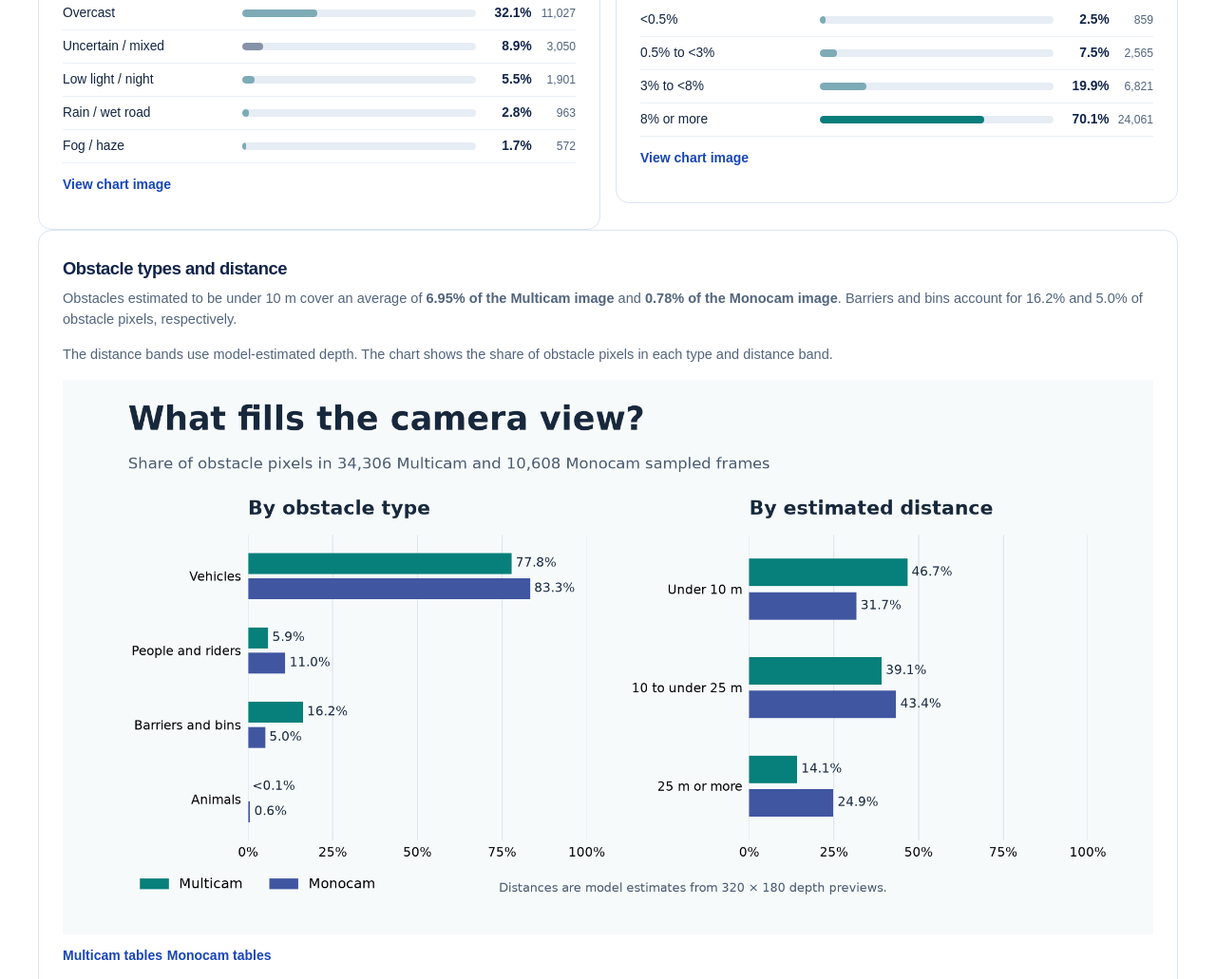
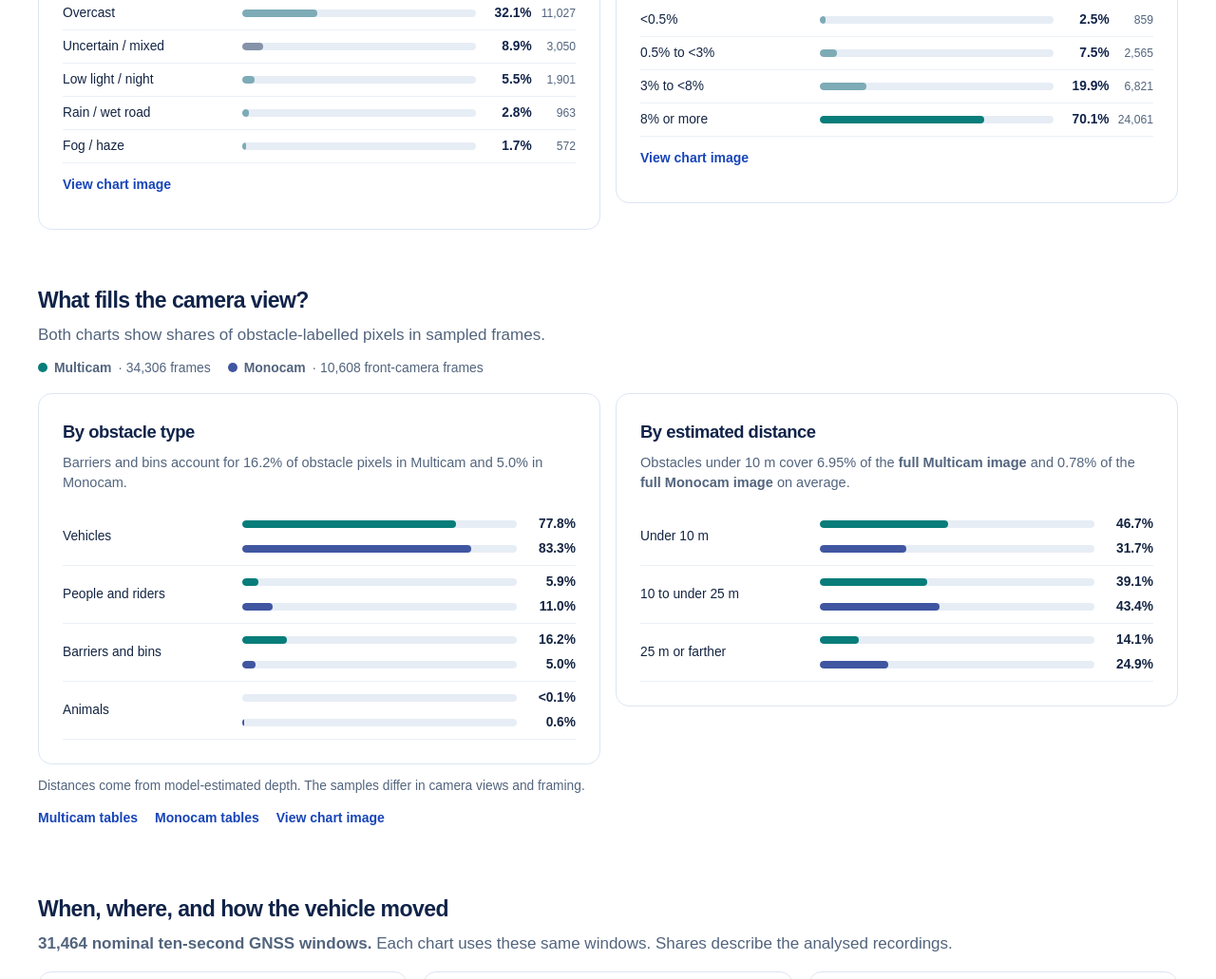
Before and after one commit to gagandeepreehal/indusad-website, a plain HTML site: page index.html in a window 1280 px wide. Shown: the part 6834-7865 px from the top of the page at 95% size. Drawn offline with Linux system fonts and the light colour scheme.

Commit message:
Match obstacle comparison charts to the site’s distribution graphs

```diff
--- a/index.html
+++ b/index.html
@@ -1,5 +1,5 @@
 <!doctype html>
-<html lang="en"><head><meta charset="utf-8"><meta name="viewport" content="width=device-width,initial-scale=1"><meta name="description" content="INDUS-AD brings Indian roads into autonomous-driving research with multi-camera recordings, motion information and sampled scene signals from Bengaluru."><title>INDUS-AD — Indian roads. Real-world complexity.</title><link rel="stylesheet" href="styles.css?v=distributions-v2"></head>
+<html lang="en"><head><meta charset="utf-8"><meta name="viewport" content="width=device-width,initial-scale=1"><meta name="description" content="INDUS-AD brings Indian roads into autonomous-driving research with multi-camera recordings, motion information and sampled scene signals from Bengaluru."><title>INDUS-AD — Indian roads. Real-world complexity.</title><link rel="stylesheet" href="styles.css?v=obstacle-charts-v1"></head>
 <body><a class="skip" href="#main">Skip to content</a><header class="wrap"><a class="brand" href="#" aria-label="INDUS-AD home"><span class="brand-symbol" aria-hidden="true"></span><span class="brand-text"><span class="brand-wordmark" aria-hidden="true"></span></span></a><nav aria-label="Main navigation"><a href="#overview">Overview</a><a href="#datasets">Datasets</a><a href="#devkit">Devkit</a><a href="#resources">Resources</a><a href="#contact">Contact</a></nav></header>
 
 <main id="main">
@@ -79,14 +79,59 @@
     </div>
   </section>
 
-  <article id="obstacle-types-and-depth" class="distribution-card" aria-labelledby="obstacle-types-depth-heading">
-    <h4 id="obstacle-types-depth-heading">Obstacle types and distance</h4>
-    <p class="distribution-card-note">Obstacles estimated to be under 10 m cover an average of <strong>6.95% of the Multicam image</strong> and <strong>0.78% of the Monocam image</strong>. Barriers and bins account for 16.2% and 5.0% of obstacle pixels, respectively.</p>
-    <p class="distribution-card-note">The distance bands use model-estimated depth. The chart shows the share of obstacle pixels in each type and distance band.</p>
-    <a href="assets/distribution/obstacle-type-and-distance.png"><img src="assets/distribution/obstacle-type-and-distance.png" alt="Bar charts comparing obstacle pixel shares by type and distance in Multicam and Monocam" width="1980" height="1008" style="display:block;width:100%;height:auto" loading="lazy"></a>
-    <a class="distribution-download" href="https://huggingface.co/datasets/gagandeepreehal/indus-ad/tree/main/data/annotations/scenario/depth-aware/v1">Multicam tables</a>
-    <a class="distribution-download" href="https://huggingface.co/datasets/gagandeepreehal/indus-ad-monocam/tree/main/data/annotations/scenario/depth-aware/v1">Monocam tables</a>
-  </article>
+  <section id="obstacle-types-and-depth" class="distribution-group" aria-labelledby="obstacle-types-depth-heading">
+    <h3 id="obstacle-types-depth-heading">What fills the camera view?</h3>
+    <p class="distribution-sample">Both charts show shares of obstacle-labelled pixels in sampled frames.</p>
+    <p class="obstacle-series"><span><i aria-hidden="true"></i><strong>Multicam</strong> · 34,306 frames</span><span><i aria-hidden="true"></i><strong>Monocam</strong> · 10,608 front-camera frames</span></p>
+    <div class="distribution-grid obstacle-grid">
+      <article class="distribution-card" aria-labelledby="obstacle-by-type">
+        <h4 id="obstacle-by-type">By obstacle type</h4>
+        <p class="distribution-card-note">Barriers and bins account for 16.2% of obstacle pixels in Multicam and 5.0% in Monocam.</p>
+        <dl class="distribution-plot">
+        <div class="distribution-row"><dt>Vehicles</dt><dd>
+          <div class="obstacle-bar"><span class="distribution-visually-hidden">Multicam</span><span class="distribution-track" aria-hidden="true"><span style="--share:77.82632%"></span></span><strong>77.8%</strong></div>
+          <div class="obstacle-bar"><span class="distribution-visually-hidden">Monocam</span><span class="distribution-track" aria-hidden="true"><span style="--share:83.28733%"></span></span><strong>83.3%</strong></div>
+        </dd></div>
+        <div class="distribution-row"><dt>People and riders</dt><dd>
+          <div class="obstacle-bar"><span class="distribution-visually-hidden">Multicam</span><span class="distribution-track" aria-hidden="true"><span style="--share:5.93345%"></span></span><strong>5.9%</strong></div>
+          <div class="obstacle-bar"><span class="distribution-visually-hidden">Monocam</span><span class="distribution-track" aria-hidden="true"><span style="--share:11.03241%"></span></span><strong>11.0%</strong></div>
+        </dd></div>
+        <div class="distribution-row"><dt>Barriers and bins</dt><dd>
+          <div class="obstacle-bar"><span class="distribution-visually-hidden">Multicam</span><span class="distribution-track" aria-hidden="true"><span style="--share:16.21736%"></span></span><strong>16.2%</strong></div>
+          <div class="obstacle-bar"><span class="distribution-visually-hidden">Monocam</span><span class="distribution-track" aria-hidden="true"><span style="--share:5.04893%"></span></span><strong>5.0%</strong></div>
+        </dd></div>
+        <div class="distribution-row"><dt>Animals</dt><dd>
+          <div class="obstacle-bar"><span class="distribution-visually-hidden">Multicam</span><span class="distribution-track" aria-hidden="true"><span style="--share:0.02288%"></span></span><strong>&lt;0.1%</strong></div>
+          <div class="obstacle-bar"><span class="distribution-visually-hidden">Monocam</span><span class="distribution-track" aria-hidden="true"><span style="--share:0.63132%"></span></span><strong>0.6%</strong></div>
+        </dd></div>
+        </dl>
+      </article>
+      <article class="distribution-card" aria-labelledby="obstacle-by-distance">
+        <h4 id="obstacle-by-distance">By estimated distance</h4>
+        <p class="distribution-card-note">Obstacles under 10 m cover 6.95% of the <strong>full Multicam image</strong> and 0.78% of the <strong>full Monocam image</strong> on average.</p>
+        <dl class="distribution-plot">
+        <div class="distribution-row"><dt>Under 10 m</dt><dd>
+          <div class="obstacle-bar"><span class="distribution-visually-hidden">Multicam</span><span class="distribution-track" aria-hidden="true"><span style="--share:46.74202%"></span></span><strong>46.7%</strong></div>
+          <div class="obstacle-bar"><span class="distribution-visually-hidden">Monocam</span><span class="distribution-track" aria-hidden="true"><span style="--share:31.69017%"></span></span><strong>31.7%</strong></div>
+        </dd></div>
+        <div class="distribution-row"><dt>10 to under 25 m</dt><dd>
+          <div class="obstacle-bar"><span class="distribution-visually-hidden">Multicam</span><span class="distribution-track" aria-hidden="true"><span style="--share:39.11504%"></span></span><strong>39.1%</strong></div>
+          <div class="obstacle-bar"><span class="distribution-visually-hidden">Monocam</span><span class="distribution-track" aria-hidden="true"><span style="--share:43.42928%"></span></span><strong>43.4%</strong></div>
+        </dd></div>
+        <div class="distribution-row"><dt>25 m or farther</dt><dd>
+          <div class="obstacle-bar"><span class="distribution-visually-hidden">Multicam</span><span class="distribution-track" aria-hidden="true"><span style="--share:14.14294%"></span></span><strong>14.1%</strong></div>
+          <div class="obstacle-bar"><span class="distribution-visually-hidden">Monocam</span><span class="distribution-track" aria-hidden="true"><span style="--share:24.88055%"></span></span><strong>24.9%</strong></div>
+        </dd></div>
+        </dl>
+      </article>
+    </div>
+    <p class="distribution-footnote">Distances come from model-estimated depth. The samples differ in camera views and framing.</p>
+    <div class="obstacle-downloads">
+      <a class="distribution-download" href="https://huggingface.co/datasets/gagandeepreehal/indus-ad/tree/main/data/annotations/scenario/depth-aware/v1">Multicam tables</a>
+      <a class="distribution-download" href="https://huggingface.co/datasets/gagandeepreehal/indus-ad-monocam/tree/main/data/annotations/scenario/depth-aware/v1">Monocam tables</a>
+      <a class="distribution-download" href="assets/distribution/obstacle-type-and-distance.png">View chart image</a>
+    </div>
+  </section>
 
   <section class="distribution-group" aria-labelledby="distribution-gnss">
     <h3 id="distribution-gnss">When, where, and how the vehicle moved</h3>
--- a/styles.css
+++ b/styles.css
@@ -108,3 +108,15 @@
   .distribution-row dd { grid-template-columns: minmax(1.2rem, 1fr) max-content; gap: 5px; }
   .distribution-value { grid-template-columns: 2.8rem 2.5rem; gap: 3px; }
 }
+
+/* Paired series for the obstacle distribution charts. */
+.obstacle-series, .obstacle-downloads { display: flex; flex-wrap: wrap; align-items: center; gap: 0 18px; }
+.obstacle-series { margin: 10px 0 0; font-size: .87rem; color: var(--muted); }
+.obstacle-series span { display: inline-flex; align-items: center; gap: 7px; }
+.obstacle-series i { width: 10px; height: 10px; border-radius: 50%; background: #087d7a; }
+.obstacle-series span:nth-child(2) i { background: #4056a1; }
+.obstacle-grid .distribution-row dd { grid-template-columns: minmax(0, 1fr); gap: 4px; }
+.obstacle-bar { display: grid; grid-template-columns: minmax(0, 1fr) 3.35rem; gap: 8px; align-items: center; }
+.obstacle-bar strong { font-size: .86rem; text-align: right; white-space: nowrap; font-variant-numeric: tabular-nums; }
+.obstacle-bar .distribution-track > span { background: #087d7a; }
+.obstacle-bar + .obstacle-bar .distribution-track > span { background: #4056a1; }
```
